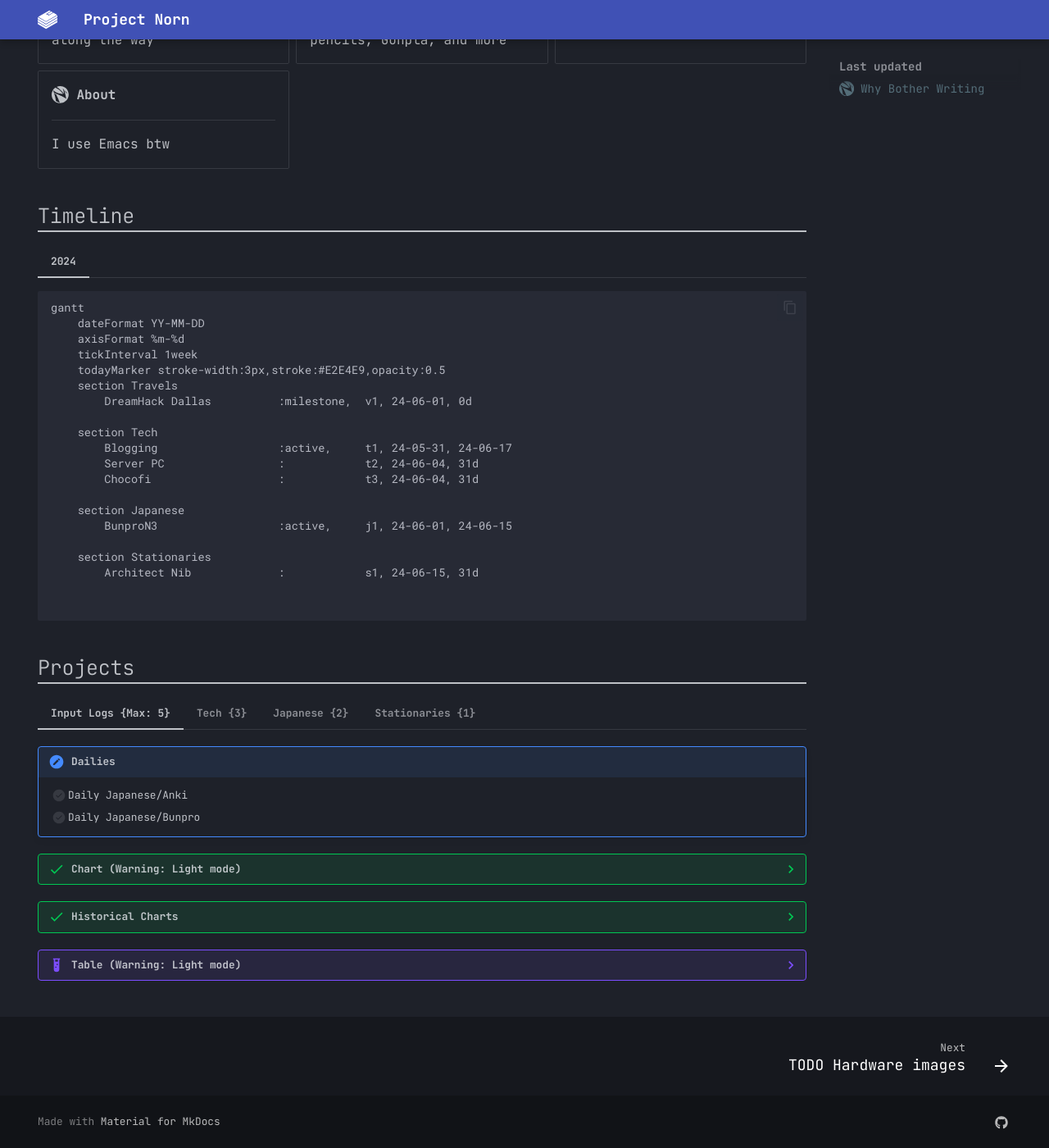
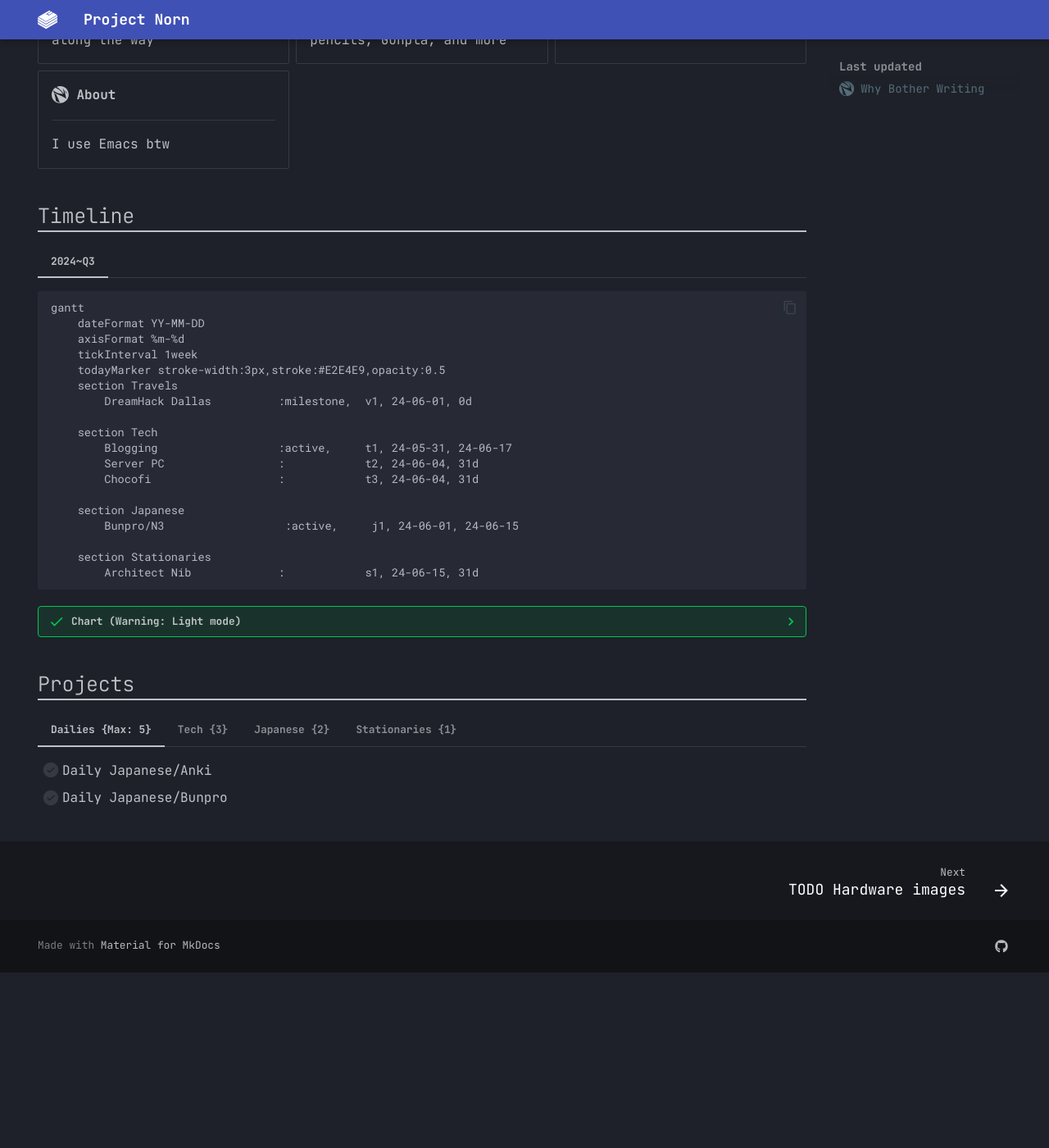
Before and after one commit to Serralq/Project-Norn, an MkDocs documentation site: the page built from docs/index.md, in a window 1280 px wide and 1400 px high, scrolled down 272 px. Shown: the whole window at 82% size. Built offline with MkDocs 1.6.1 and Material for MkDocs 9.7.7, drawn with Linux system fonts in a browser that asks for light colours; after the commit the page ends 1458 px from its top, so only the background shows below that.

Commit message:
Combine time input logs and project timeline

````diff
--- a/docs/index.md
+++ b/docs/index.md
@@ -40,7 +40,9 @@ template:
 
 ## Timeline
 
-=== "2024"
+=== "2024~Q3"
+
+
 
 ``` mermaid
 gantt
@@ -57,31 +59,35 @@ gantt
         Chocofi                   :            t3, 24-06-04, 31d
 
     section Japanese
-        BunproN3                  :active,     j1, 24-06-01, 24-06-15
+        Bunpro/N3                  :active,     j1, 24-06-01, 24-06-15
 
     section Stationaries
         Architect Nib             :            s1, 24-06-15, 31d
+```
 
+??? success "Chart (Warning: Light mode)"
 
-```
+    === "Visual"
+
+        <iframe width="750" height="350"  frameborder="0"" src="https://docs.google.com/spreadsheets/d/e/2PACX-1vTYWKfdC4tmViTQrKmYsMzdLZ3zz3znisICGPR681QxazRzx-ubClnYANn0GrwaN6ncMjWzgD6V7FaY/pubchart?oid=913390942&amp;format=interactive"></iframe>
+
+    === "Historical"
+
+         For now, empty
+
+    === "Raw Table"
+
+        <iframe width="950" height="400" src="https://docs.google.com/spreadsheets/d/e/2PACX-1vTYWKfdC4tmViTQrKmYsMzdLZ3zz3znisICGPR681QxazRzx-ubClnYANn0GrwaN6ncMjWzgD6V7FaY/pubhtml?gid=0&amp;single=true&amp;widget=true&amp;headers=false"></iframe>
+
 
 ## Projects
 <!-- Add Reds in Roam/Norn -->
 
-=== "Input Logs {Max: 5}"
+=== "Dailies {Max: 5}"
 
-    !!! Dailies
-        * [ ] Daily Japanese/Anki
-        * [ ] Daily Japanese/Bunpro
+    * [ ] Daily Japanese/Anki
+    * [ ] Daily Japanese/Bunpro
 
-    ??? success "Chart (Warning: Light mode)"
-        <iframe width="750" height="350"  frameborder="0"" src="https://docs.google.com/spreadsheets/d/e/2PACX-1vTYWKfdC4tmViTQrKmYsMzdLZ3zz3znisICGPR681QxazRzx-ubClnYANn0GrwaN6ncMjWzgD6V7FaY/pubchart?oid=913390942&amp;format=interactive"></iframe>
-
-    ??? success "Historical Charts"
-        For now, empty
-
-    ??? example "Table (Warning: Light mode)"
-        <iframe width="950" height="400" src="https://docs.google.com/spreadsheets/d/e/2PACX-1vTYWKfdC4tmViTQrKmYsMzdLZ3zz3znisICGPR681QxazRzx-ubClnYANn0GrwaN6ncMjWzgD6V7FaY/pubhtml?gid=0&amp;single=true&amp;widget=true&amp;headers=false"></iframe>
 
 === "Tech {3}"
 
````
